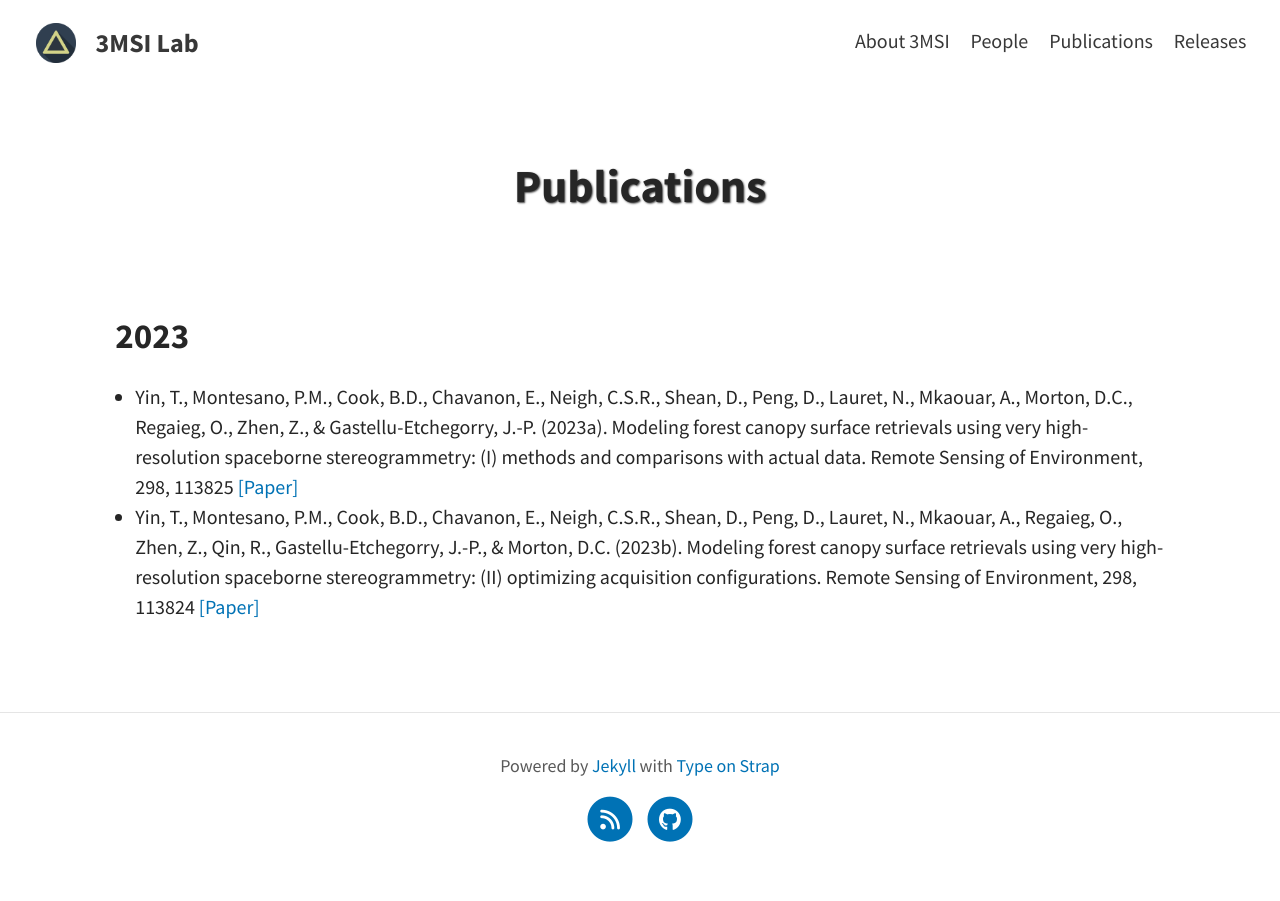
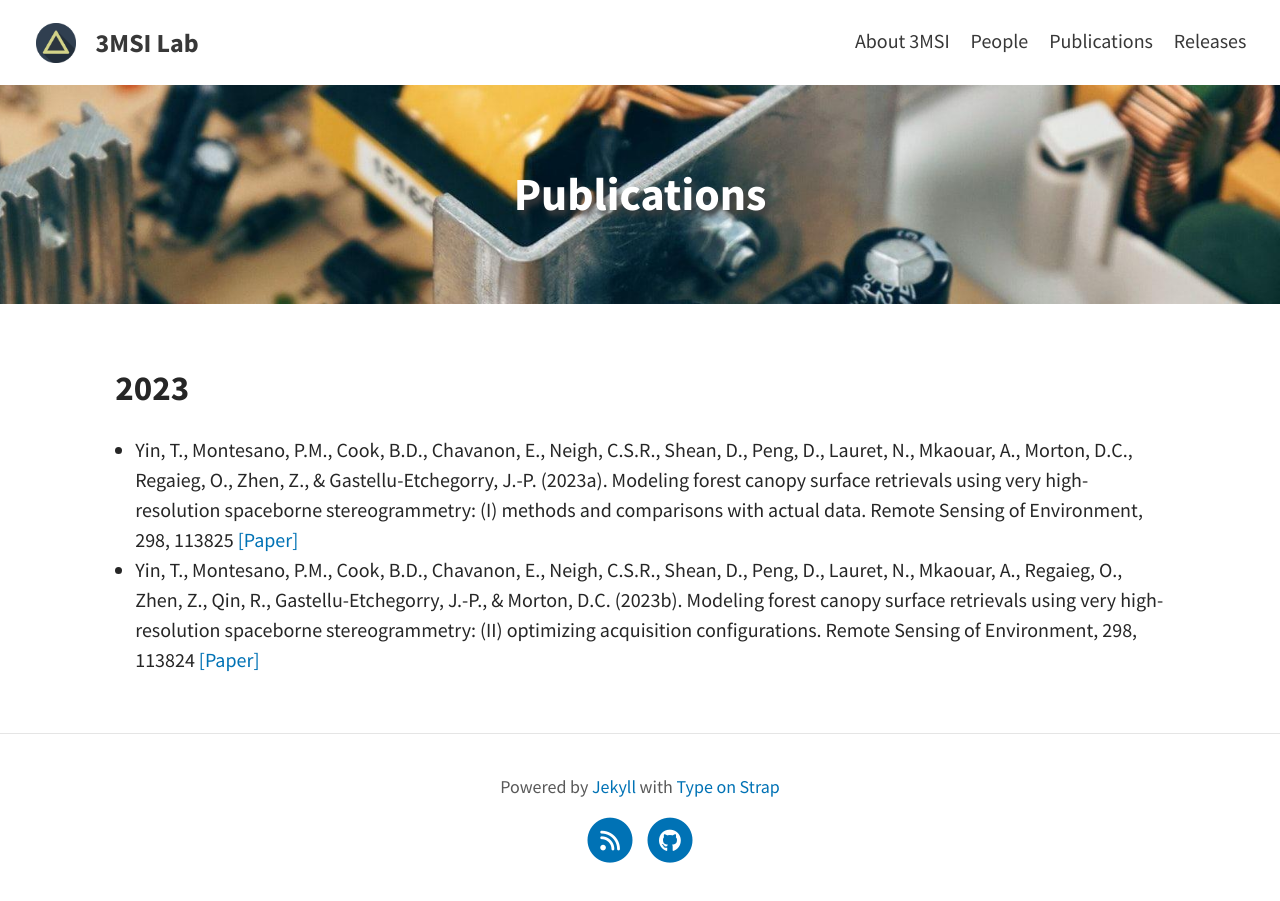
Before and after one commit to ZhouCailin/yinlab, a Jekyll site: the page built from pages/publications.md, in a window 1280 px wide. Built offline with Jekyll 4.4.1, drawn with Linux system fonts in a browser that asks for light colours; a script that is not in the unit is left out.

Commit message:
Update publications.md

```diff
--- a/pages/publications.md
+++ b/pages/publications.md
@@ -1,6 +1,7 @@
 ---
 layout: page
 title: Publications
+feature-img: "assets/img/feature-img/circuit.jpeg"
 ---
 
 
```
